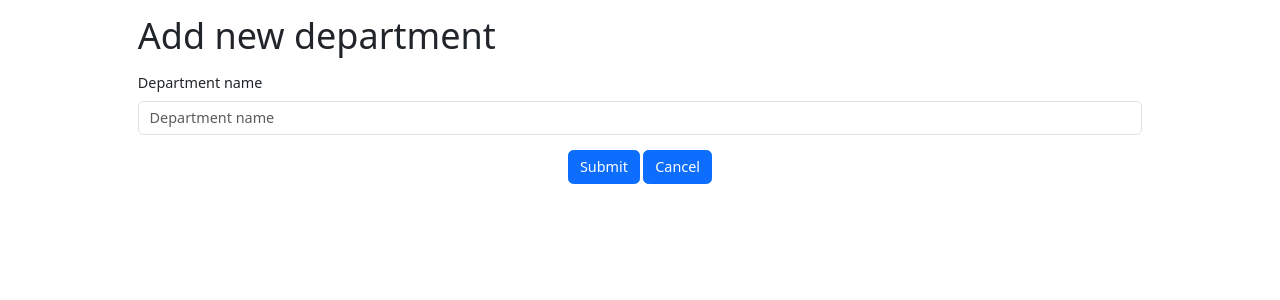
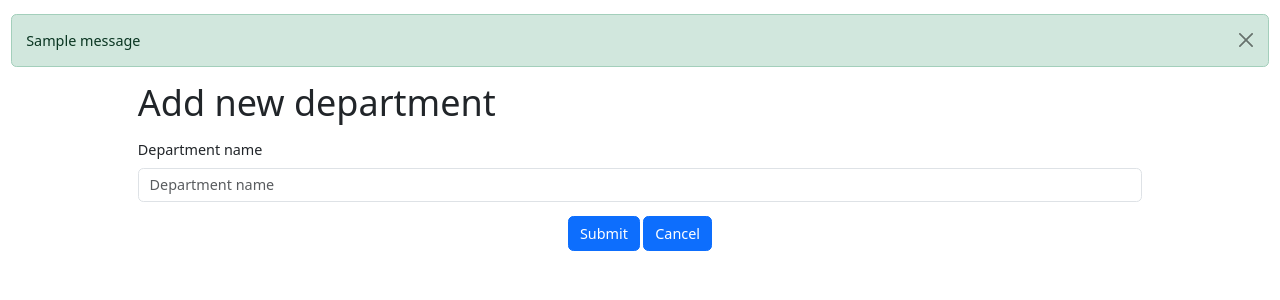
Before and after one commit to jokerdino/compliance_portal, a Django app: page /accounts/department/add in a window 1280 px wide. Shown: the top 300 px of the page. Run offline with Django 5.2, Linux system fonts and the light colour scheme; tables that the repository leaves empty hold one stand-in row (values such as "Sample post"); one stand-in notice (Sample message) is shown; some libraries are stand-ins or nearby versions.

Commit message:
Add messages in generic templates

```diff
--- a/accounts/templates/user_generic.html
+++ b/accounts/templates/user_generic.html
@@ -78,6 +78,16 @@
     </nav>
     {% endif %}
     {% endblock navbar %}
+    {% if messages %}
+    <div class="container-fluid mt-3">
+        {% for message in messages %}
+        <div class="alert alert-{{ message.tags }} alert-dismissible fade show" role="alert">
+            {{ message }}
+            <button type="button" class="btn-close" data-bs-dismiss="alert" aria-label="Close"></button>
+        </div>
+        {% endfor %}
+    </div>
+    {% endif %}
     {% block content %}
     <!-- default content text (typically empty) -->
     {% endblock content %}
```
Also changed, not shown: compliance/templates/base_generic.html (+10 -0 lines).
